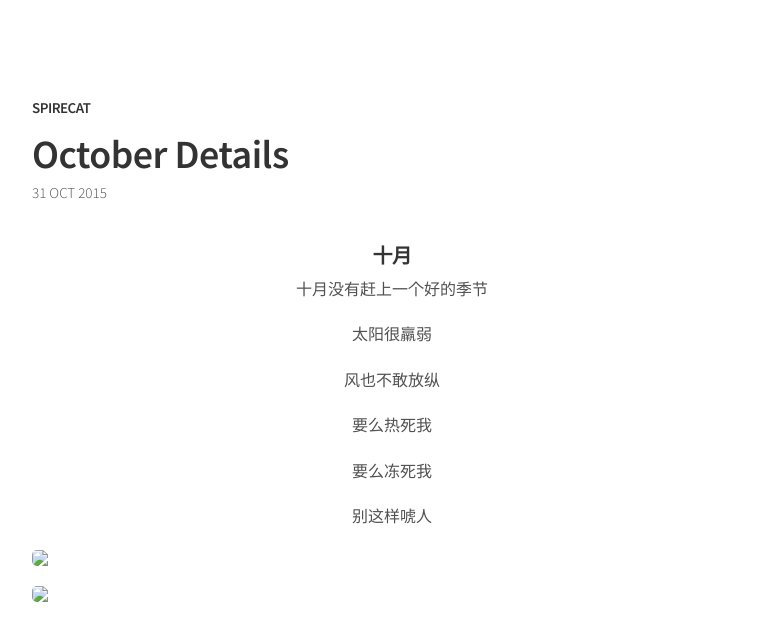
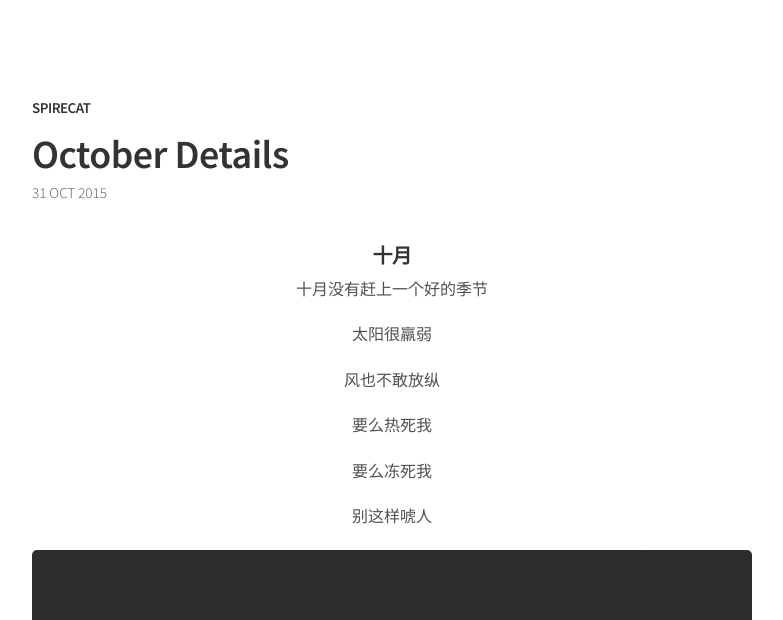
Before and after one commit to SpireCat/spirecat.github.io, a Jekyll site: the page built from _posts/2015-10-31-october-details.md, in a window 1280 px wide. Shown: the top 620 px of the page, without its empty margins (248-1031 px from the left). Built offline with Jekyll 4.4.1, drawn with Linux system fonts in a browser that asks for light colours; Markdown is read by kramdown in place of the engine named in the settings.

Commit message:
revise11120101

```diff
--- a/_posts/2015-10-31-october-details.md
+++ b/_posts/2015-10-31-october-details.md
@@ -8,7 +8,7 @@ title: October Details
 <p align="center">要么热死我</p>
 <p align="center">要么冻死我</p>
 <p align="center">别这样唬人</p>
-<p align="center"><img src="oc1.jpg" /></p>
-<p align="center"><img src="oc2.jpg" /></p>
-<p align="center"><img src="oc3.jpg" /></p>
-<p align="center"><img src="oc4.jpg" /></p>
+<p align="center"><img src="/image/oc1.jpg" /></p>
+<p align="center"><img src="/image/oc2.jpg" /></p>
+<p align="center"><img src="/image/oc3.jpg" /></p>
+<p align="center"><img src="/image/oc4.jpg" /></p>
```
